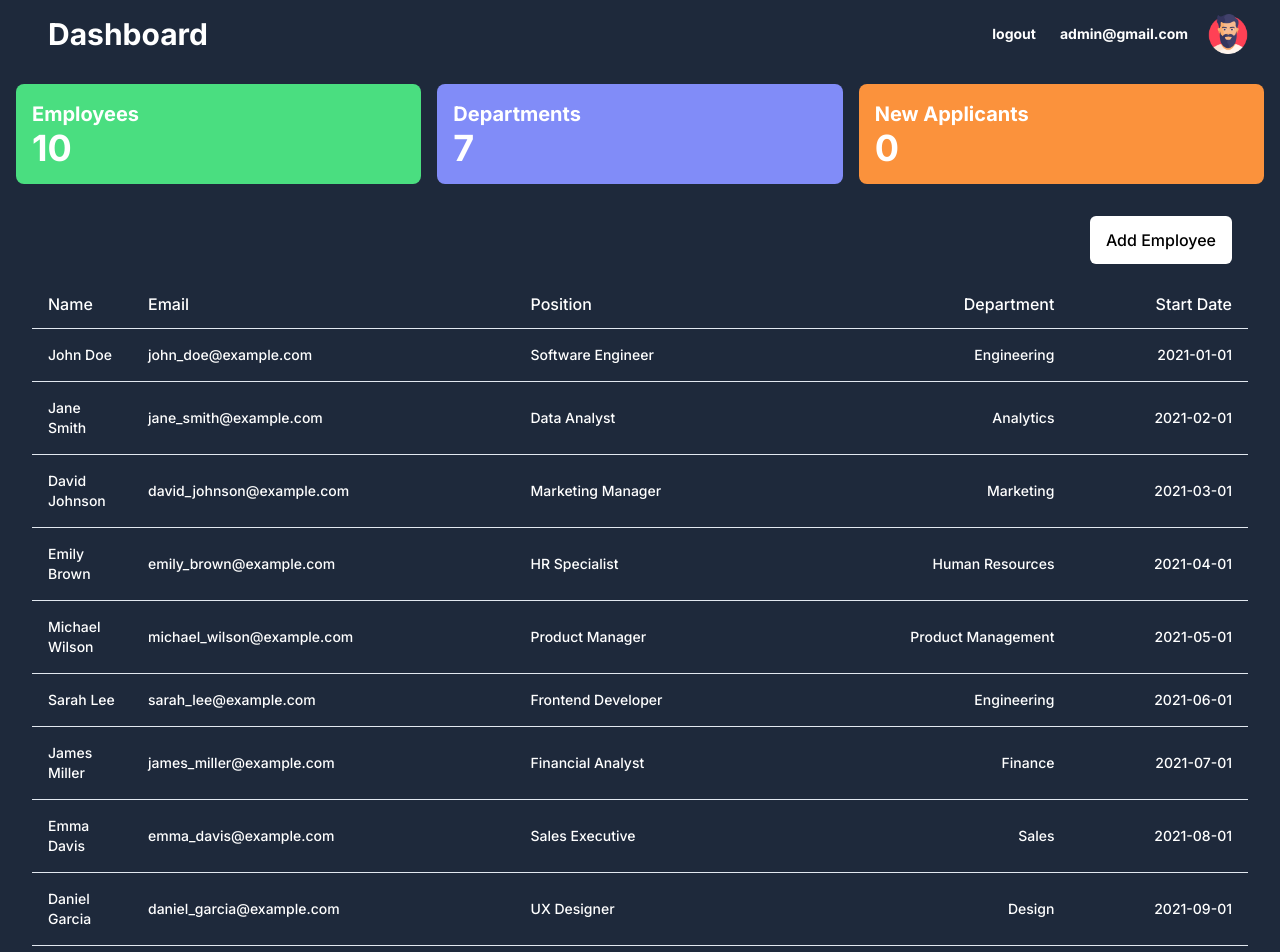
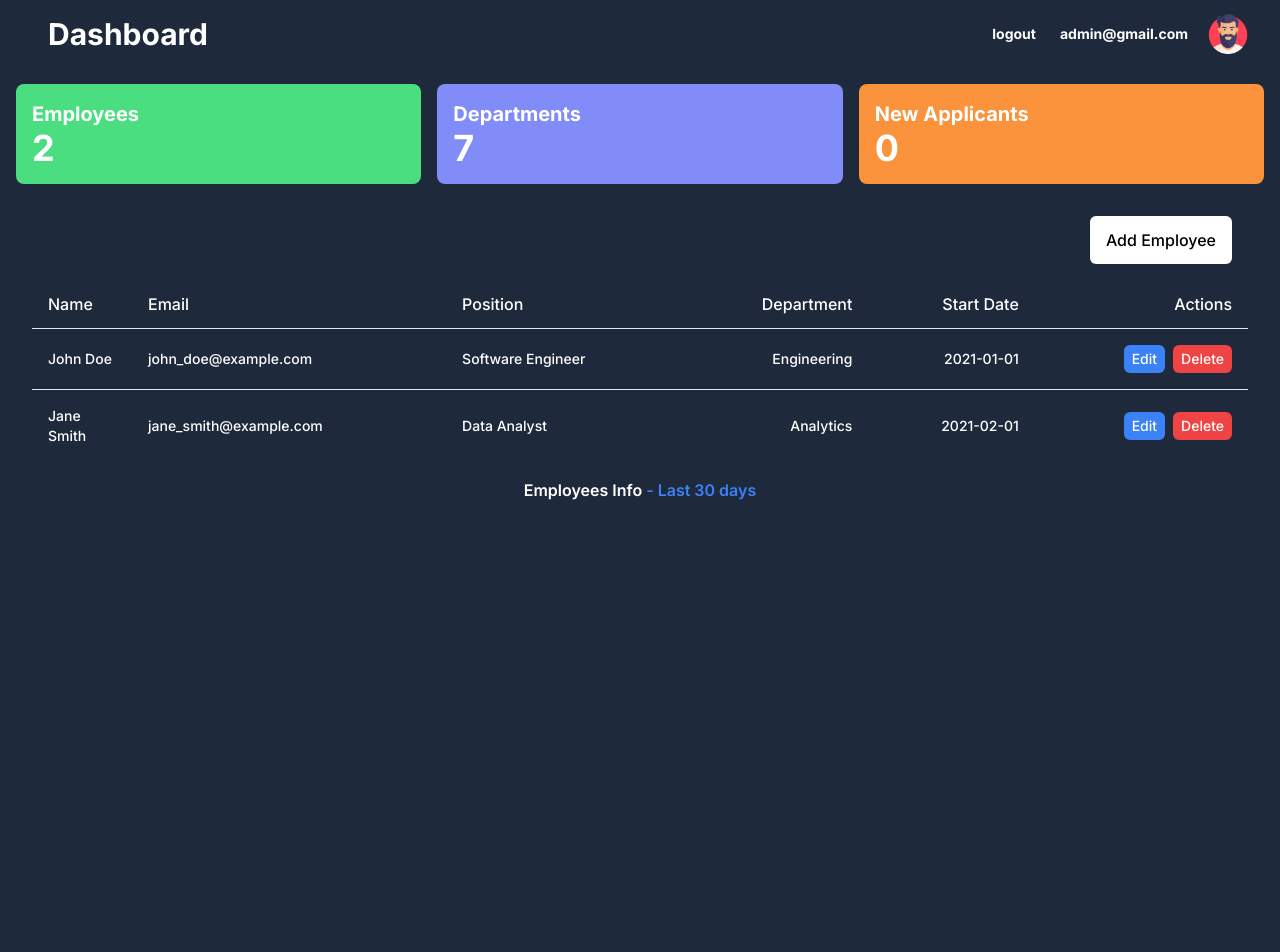
Before and after one commit to Sonnysam/mern-hr-management-system, a Next.js app in the folder frontend/: page /dashboard in a window 1280 px wide. Shown: the top 952 px of the page. After the commit the page ends 800 px from the top, so only its background shows below. Built offline with nearby package versions, Linux system fonts and the light colour scheme.

Commit message:
states added

```diff
--- a/frontend/components/dashTable.tsx
+++ b/frontend/components/dashTable.tsx
@@ -13,9 +13,27 @@
 // import { Button } from "@/components/ui/button"
 import data from '@/data/data'
 import toast, { Toaster } from 'react-hot-toast';
+import axios from 'axios';
+
+
+
 const DashTable = () => {
     const handleAdd = () => {
         toast.success('Employee added successfully', {
+            duration: 3000,
+            position: "top-right",
+            icon: '👏'
+        });
+    }
+    const handleEdit = () => {
+        toast.success('Employee edited successfully', {
+            duration: 3000,
+            position: "top-right",
+            icon: '👏'
+        });
+    }
+    const handleDelete = () => {
+        toast.success('Employee deleted successfully', {
             duration: 3000,
             position: "top-right",
             icon: '👏'
@@ -46,6 +64,7 @@
                         <TableHead className="font-medium text-white text-base">Position</TableHead>
                         <TableHead className="text-right text-white text-base">Department</TableHead>
                         <TableHead className="text-right text-white text-base">Start Date</TableHead>
+                        <TableHead className="text-right text-white text-base">Actions</TableHead>
                     </TableRow>
                 </TableHeader>
                 <TableBody>
@@ -56,6 +75,10 @@
                             <TableCell className="font-medium text-white">{item.position}</TableCell>
                             <TableCell className="font-medium text-white text-right">{item.department}</TableCell>
                             <TableCell className="font-medium text-white text-right">{item.startDate}</TableCell>
+                            <TableCell className="font-medium text-white text-right">
+                                <button onClick={handleEdit} className="bg-blue-500 text-white px-2 py-1 rounded-md">Edit</button>
+                                <button onClick={handleDelete} className="bg-red-500 text-white px-2 py-1 rounded-md ml-2">Delete</button>
+                            </TableCell>
                         </TableRow>
                     ))}
                 </TableBody>
--- a/frontend/data/data.ts
+++ b/frontend/data/data.ts
@@ -24,70 +24,70 @@
     department: "Analytics",
     startDate: "2021-02-01",
   },
-  {
-    id: 3,
-    name: "David Johnson",
-    email: "david_johnson@example.com",
-    position: "Marketing Manager",
-    department: "Marketing",
-    startDate: "2021-03-01",
-  },
-  {
-    id: 4,
-    name: "Emily Brown",
-    email: "emily_brown@example.com",
-    position: "HR Specialist",
-    department: "Human Resources",
-    startDate: "2021-04-01",
-  },
-  {
-    id: 5,
-    name: "Michael Wilson",
-    email: "michael_wilson@example.com",
-    position: "Product Manager",
-    department: "Product Management",
-    startDate: "2021-05-01",
-  },
-  {
-    id: 6,
-    name: "Sarah Lee",
-    email: "sarah_lee@example.com",
-    position: "Frontend Developer",
-    department: "Engineering",
-    startDate: "2021-06-01",
-  },
-  {
-    id: 7,
-    name: "James Miller",
-    email: "james_miller@example.com",
-    position: "Financial Analyst",
-    department: "Finance",
-    startDate: "2021-07-01",
-  },
-  {
-    id: 8,
-    name: "Emma Davis",
-    email: "emma_davis@example.com",
-    position: "Sales Executive",
-    department: "Sales",
-    startDate: "2021-08-01",
-  },
-  {
-    id: 9,
-    name: "Daniel Garcia",
-    email: "daniel_garcia@example.com",
-    position: "UX Designer",
-    department: "Design",
-    startDate: "2021-09-01",
-  },
-  {
-    id: 10,
-    name: "Olivia Martinez",
-    email: "olivia_martinez@example.com",
-    position: "Operations Manager",
-    department: "Operations",
-    startDate: "2021-10-01",
-  },
+  // {
+  //   id: 3,
+  //   name: "David Johnson",
+  //   email: "david_johnson@example.com",
+  //   position: "Marketing Manager",
+  //   department: "Marketing",
+  //   startDate: "2021-03-01",
+  // },
+  // {
+  //   id: 4,
+  //   name: "Emily Brown",
+  //   email: "emily_brown@example.com",
+  //   position: "HR Specialist",
+  //   department: "Human Resources",
+  //   startDate: "2021-04-01",
+  // },
+  // {
+  //   id: 5,
+  //   name: "Michael Wilson",
+  //   email: "michael_wilson@example.com",
+  //   position: "Product Manager",
+  //   department: "Product Management",
+  //   startDate: "2021-05-01",
+  // },
+  // {
+  //   id: 6,
+  //   name: "Sarah Lee",
+  //   email: "sarah_lee@example.com",
+  //   position: "Frontend Developer",
+  //   department: "Engineering",
+  //   startDate: "2021-06-01",
+  // },
+  // {
+  //   id: 7,
+  //   name: "James Miller",
+  //   email: "james_miller@example.com",
+  //   position: "Financial Analyst",
+  //   department: "Finance",
+  //   startDate: "2021-07-01",
+  // },
+  // {
+  //   id: 8,
+  //   name: "Emma Davis",
+  //   email: "emma_davis@example.com",
+  //   position: "Sales Executive",
+  //   department: "Sales",
+  //   startDate: "2021-08-01",
+  // },
+  // {
+  //   id: 9,
+  //   name: "Daniel Garcia",
+  //   email: "daniel_garcia@example.com",
+  //   position: "UX Designer",
+  //   department: "Design",
+  //   startDate: "2021-09-01",
+  // },
+  // {
+  //   id: 10,
+  //   name: "Olivia Martinez",
+  //   email: "olivia_martinez@example.com",
+  //   position: "Operations Manager",
+  //   department: "Operations",
+  //   startDate: "2021-10-01",
+  // },
 ];
 
 export default data;
--- a/frontend/package.json
+++ b/frontend/package.json
@@ -10,6 +10,7 @@
   },
   "dependencies": {
     "@radix-ui/react-slot": "^1.0.2",
+    "axios": "^1.6.8",
     "class-variance-authority": "^0.7.0",
     "clsx": "^2.1.0",
     "lucide-react": "^0.363.0",
```
Also changed, not shown: 1 other file (tests, documents, lock files or other folders).
